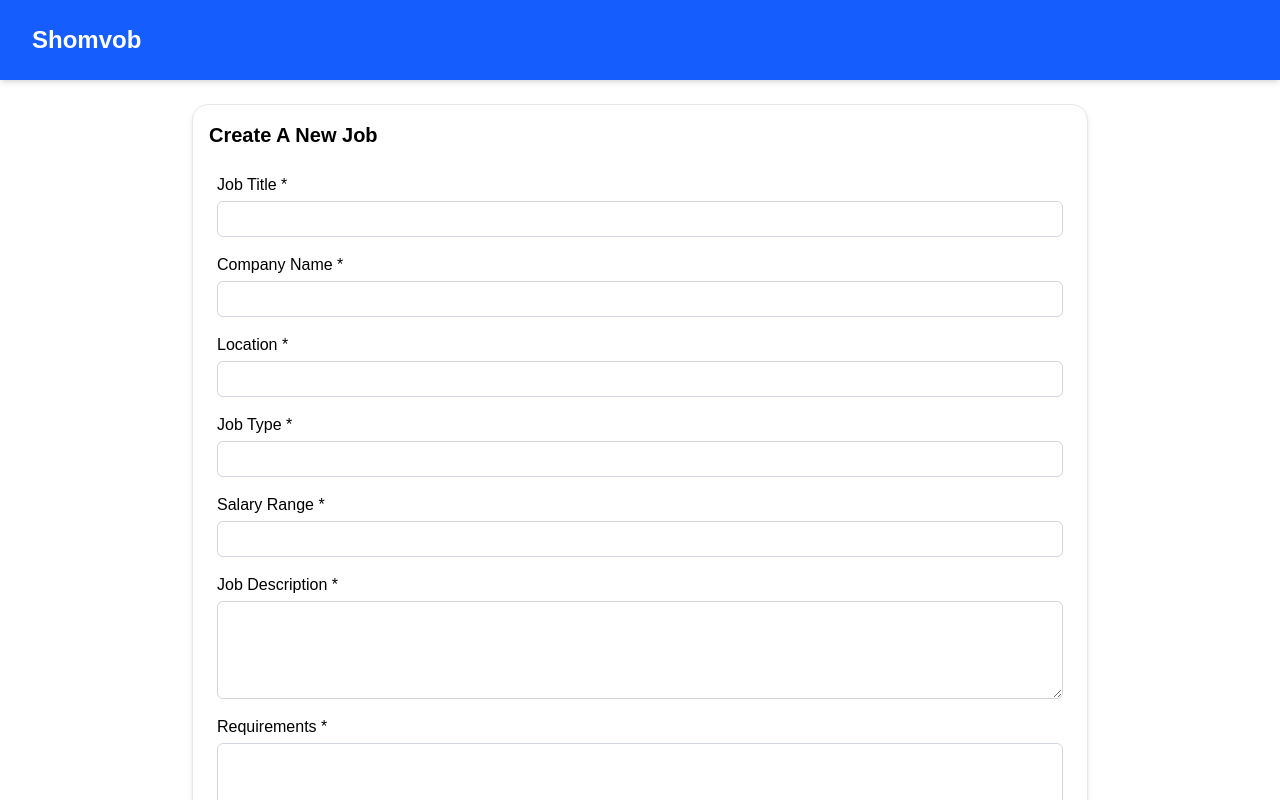
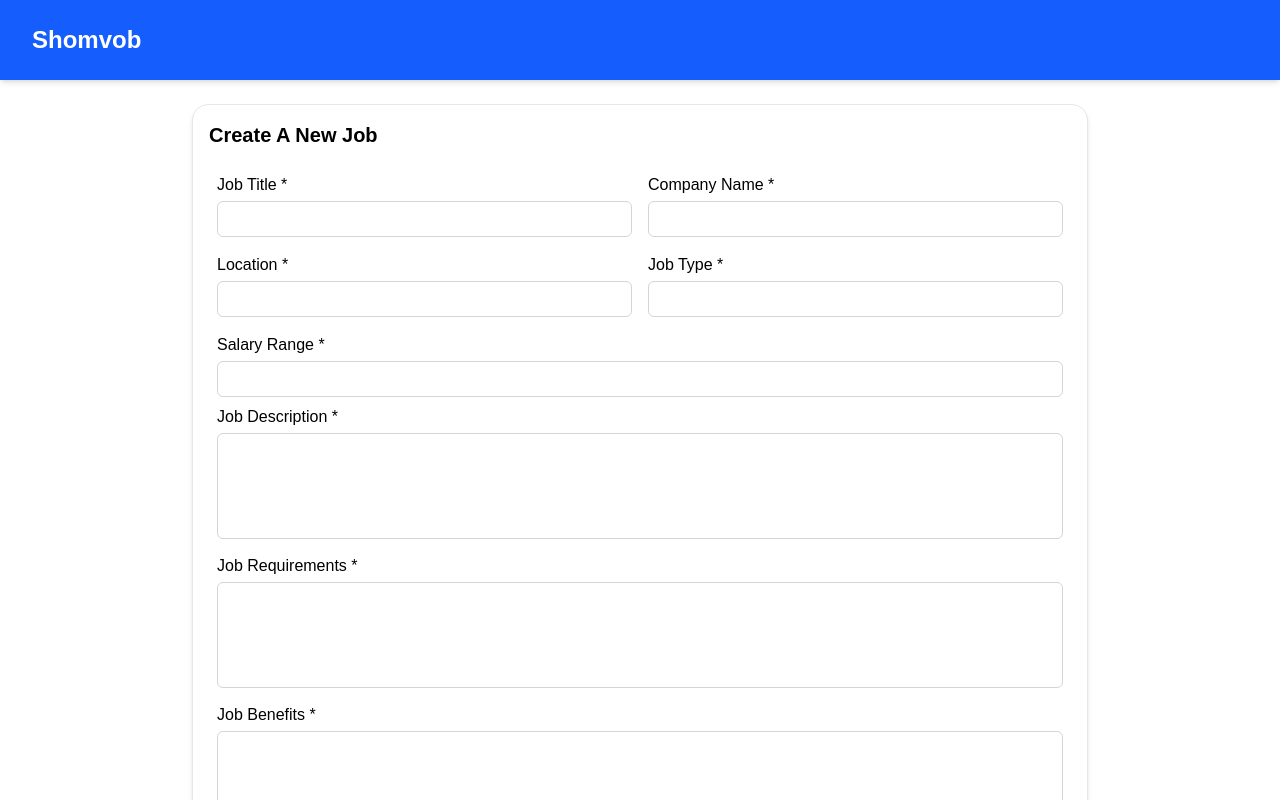
Before and after one commit to sajal-jayanto/mini-job-board-fornt, a Next.js app: page /admin in a window 1280 px wide. Shown: the top 800 px of the page. Built offline with nearby package versions, Linux system fonts and the light colour scheme.

Commit message:
add from validation

```diff
--- a/package.json
+++ b/package.json
@@ -14,6 +14,7 @@
     "next": "15.4.2",
     "react": "19.1.0",
     "react-dom": "19.1.0",
+    "react-hook-form": "^7.60.0",
     "react-icons": "^5.5.0"
   },
   "devDependencies": {
--- a/src/app/(private)/admin/page.tsx
+++ b/src/app/(private)/admin/page.tsx
@@ -1,4 +1,48 @@
+"use client";
+
+import FormInput from "@/components/FormInput";
+import FormTextarea from "@/components/FormTextarea";
+import { useState } from "react";
+import { useForm } from "react-hook-form";
+
+type FormValues = {
+  title: string;
+  companyName: string;
+  location: string;
+  jobType: string;
+  salaryRange: string;
+  description: string;
+  requirements: string;
+  benefits: string;
+};
+
 const AdminPage = () => {
+  const [submitted, setSubmitted] = useState(false);
+  const defaultValues = {
+    title: "",
+    companyName: "",
+    location: "",
+    jobType: "",
+    salaryRange: "",
+    description: "",
+    requirements: "",
+    benefits: "",
+  };
+  const {
+    register,
+    handleSubmit,
+    reset,
+    formState: { errors },
+  } = useForm<FormValues>({ defaultValues });
+
+  const onSubmit = (value: FormValues) => {
+    const { title, companyName, location, jobType, salaryRange } = value;
+    console.log(title, companyName, location, jobType, salaryRange);
+    setSubmitted(true);
+    reset();
+    setTimeout(() => setSubmitted(false), 4000);
+  };
+
   return (
     <div className="flex items-center w-full max-w-4xl mx-auto my-6 ">
       <div className="w-full h-auto bg-white rounded-2xl shadow-md overflow-hidden border border-gray-200 flex flex-col">
@@ -6,59 +50,99 @@ const AdminPage = () => {
           <h1 className="text-xl font-bold text-foreground mb-4">
             Create A New Job
           </h1>
-          <div className="m-2">
-            <label>Job Title *</label>
-            <input className="mt-1 h-9 w-full border border-gray-300 rounded-md text-black text-base pl-4" />
-          </div>
-          <div className="m-2">
-            <label>Company Name *</label>
-            <input className="mt-1 h-9 w-full border border-gray-300 rounded-md text-black text-base pl-4" />
-          </div>
-          <div className="m-2">
-            <label>Location *</label>
-            <input className="mt-1 h-9 w-full border border-gray-300 rounded-md text-black text-base pl-4" />
-          </div>
-          <div className="m-2">
-            <label>Job Type *</label>
-            <input className="mt-1 h-9 w-full border border-gray-300 rounded-md text-black text-base pl-4" />
-          </div>
-          <div className="m-2">
-            <label>Salary Range *</label>
-            <input className="mt-1 h-9 w-full border border-gray-300 rounded-md text-black text-base pl-4" />
-          </div>
-          <div className="m-2 flex flex-col">
-            <label>Job Description *</label>
-            <textarea
-              className="mt-1 border border-gray-300 rounded-md text-black text-base pl-4"
-              id="w3review"
-              name="w3review"
-              rows={4}
-              cols={50}
+          {submitted && (
+            <div className="m-2 p-2 rounded-md bg-green-100 text-green-800 text-sm border border-green-300">
+              ✅ Job created successfully!
+            </div>
+          )}
+          <form onSubmit={handleSubmit(onSubmit)}>
+            <div className="flex">
+              <div className="w-1/2">
+                <FormInput
+                  label="Job Title"
+                  register={register("title", {
+                    required: "Job Title is required",
+                  })}
+                  error={errors.title}
+                />
+              </div>
+              <div className="w-1/2">
+                <FormInput
+                  label="Company Name"
+                  register={register("companyName", {
+                    required: "Company Name is required",
+                  })}
+                  error={errors.companyName}
+                />
+              </div>
+            </div>
+            <div className="flex">
+              <div className="w-1/2">
+                <FormInput
+                  label="Location"
+                  register={register("location", {
+                    required: "Location is required",
+                  })}
+                  error={errors.location}
+                />
+              </div>
+              <div className="w-1/2">
+                <FormInput
+                  label="Job Type"
+                  register={register("jobType", {
+                    required: "Job Type is required",
+                  })}
+                  error={errors.jobType}
+                />
+              </div>
+            </div>
+            <FormInput
+              label="Salary Range"
+              register={register("salaryRange", {
+                required: "Job Type is required",
+              })}
+              error={errors.salaryRange}
             />
-          </div>
-          <div className="m-2 flex flex-col">
-            <label>Requirements *</label>
-            <textarea
-              className="mt-1 border border-gray-300 rounded-md text-black text-base pl-4"
-              id="w3review"
-              name="w3review"
-              rows={4}
-              cols={50}
+            <FormTextarea
+              label="Job Description"
+              register={register("description", {
+                required: "Job Description is required",
+                minLength: {
+                  value: 20,
+                  message: "Job Description must be at least 20 characters",
+                },
+              })}
+              error={errors.description}
             />
-          </div>
-          <div className="m-2 flex flex-col">
-            <label>Benefits *</label>
-            <textarea
-              className="mt-1 border border-gray-300 rounded-md text-black text-base pl-4"
-              id="w3review"
-              name="w3review"
-              rows={4}
-              cols={50}
+            <FormTextarea
+              label="Job Requirements"
+              register={register("requirements", {
+                required: "Job Requirements is required",
+                minLength: {
+                  value: 20,
+                  message: "Job Requirements must be at least 20 characters",
+                },
+              })}
+              error={errors.requirements}
             />
-          </div>
-          <button className="m-2 mt-3 bg-blue-600 text-white py-2 px-4 rounded-md hover:bg-blue-700 transition">
-            Create
-          </button>
+            <FormTextarea
+              label="Job Benefits"
+              register={register("benefits", {
+                required: "Job Requirements is required",
+                minLength: {
+                  value: 20,
+                  message: "Job Benefits must be at least 20 characters",
+                },
+              })}
+              error={errors.benefits}
+            />
+            <button
+              type="submit"
+              className="m-2 mt-3 w-full bg-blue-600 text-white py-2 px-4 rounded-md hover:bg-blue-700 transition"
+            >
+              Create Job
+            </button>
+          </form>
         </div>
       </div>
     </div>
--- /dev/null
+++ b/src/components/ApplicationForm.tsx
@@ -0,0 +1,71 @@
+"use client";
+
+import { useForm } from "react-hook-form";
+import FormInput from "./FormInput";
+import { useState } from "react";
+
+type FormValues = {
+  name: string;
+  email: string;
+  resumeLink: string;
+};
+
+const ApplicationForm = () => {
+  const [submitted, setSubmitted] = useState(false);
+  const defaultValues = { name: "", email: "", resumeLink: "" };
+  const {
+    register,
+    handleSubmit,
+    reset,
+    formState: { errors },
+  } = useForm<FormValues>({ defaultValues });
+
+  const onSubmit = (value: FormValues) => {
+    const { name, email, resumeLink } = value;
+    console.log(name, email, resumeLink);
+    setSubmitted(true);
+    reset();
+    setTimeout(() => setSubmitted(false), 4000);
+  };
+
+  return (
+    <form onSubmit={handleSubmit(onSubmit)}>
+      {submitted && (
+        <div className="m-2 p-2 rounded-md bg-green-100 text-green-800 text-sm border border-green-300">
+          ✅ Application submitted successfully!
+        </div>
+      )}
+      <FormInput
+        label="Full Name"
+        register={register("name", { required: "Full Name is required" })}
+        error={errors.name}
+      />
+      <FormInput
+        label="Email Address"
+        register={register("email", {
+          required: "Email is required",
+          pattern: {
+            value: /^[^\s@]+@[^\s@]+\.[^\s@]+$/,
+            message: "Enter a valid email address",
+          },
+        })}
+        error={errors.email}
+      />
+      <FormInput
+        label="Full Name"
+        register={register("resumeLink", {
+          required: "CV/Resume link is required",
+        })}
+        error={errors.resumeLink}
+      />
+      <button
+        type="submit"
+        className="m-2 mt-3 w-full bg-blue-600 text-white py-2 px-4 rounded-md hover:bg-blue-700 transition"
+      >
+        Submit
+      </button>
+    </form>
+  );
+};
+
+export default ApplicationForm;
--- /dev/null
+++ b/src/components/FormInput.tsx
@@ -0,0 +1,29 @@
+/* eslint-disable @typescript-eslint/no-explicit-any */
+import { FieldError } from "react-hook-form";
+
+const FormInput = ({
+  label,
+  register,
+  error,
+}: {
+  label: string;
+  register: any;
+  error: FieldError | undefined;
+}) => {
+  return (
+    <div className="m-2">
+      <label>{label} *</label>
+      <input
+        className="mt-1 h-9 w-full border border-gray-300 rounded-md text-black text-base pl-4"
+        {...register}
+      />
+      {error?.message && (
+        <p className="w-full text-[#F23545] text-left text-xs mt-1">
+          {error?.message}
+        </p>
+      )}
+    </div>
+  );
+};
+
+export default FormInput;
--- /dev/null
+++ b/src/components/FormTextarea.tsx
@@ -0,0 +1,30 @@
+/* eslint-disable @typescript-eslint/no-explicit-any */
+import { FieldError } from "react-hook-form";
+
+const FormTextarea = ({
+  label,
+  register,
+  error,
+}: {
+  label: string;
+  register: any;
+  error: FieldError | undefined;
+}) => {
+  return (
+    <div className="m-2">
+      <label>{label} *</label>
+      <textarea
+        rows={4}
+        className="mt-1 w-full border border-gray-300 rounded-md text-black text-base pl-4 pt-2 resize-none"
+        {...register}
+      />
+      {error?.message && (
+        <p className="w-full text-[#F23545] text-left text-xs mt-1">
+          {error?.message}
+        </p>
+      )}
+    </div>
+  );
+};
+
+export default FormTextarea;
--- a/src/components/Header.tsx
+++ b/src/components/Header.tsx
@@ -1,3 +1,5 @@
+import Link from "next/link";
+
 const Header = () => {
   return (
     <nav className="bg-blue-600 shadow-md">
@@ -5,7 +7,7 @@ const Header = () => {
         <div className="flex justify-between h-20">
           <div className="flex">
             <div className="flex-shrink-0 flex items-center text-2xl font-bold text-white">
-              Shomvob
+              <Link href="/">Shomvob</Link>
             </div>
           </div>
         </div>
--- a/src/components/JobCard.tsx
+++ b/src/components/JobCard.tsx
@@ -1,3 +1,4 @@
+import Link from "next/link";
 import { CiLocationOn } from "react-icons/ci";
 import { CiStopwatch } from "react-icons/ci";
 const JobCard = () => {
@@ -27,9 +28,12 @@ const JobCard = () => {
                 </div>
               </div>
             </div>
-            <button className="mt-3 bg-blue-600 text-white py-2 px-4 rounded-md hover:bg-blue-700 transition">
+            <Link
+              className="mt-3 bg-blue-600 flex justify-center text-white py-2 px-4 rounded-md hover:bg-blue-700 transition"
+              href="/job-details"
+            >
               View Details
-            </button>
+            </Link>
           </div>
         </div>
       </div>
```
Also changed, not shown: src/app/(public)/apply-form/page.tsx (+2 -15 lines), src/components/JobDetails.tsx (+6 -2 lines), 1 other file (tests, documents, lock files or other folders).
